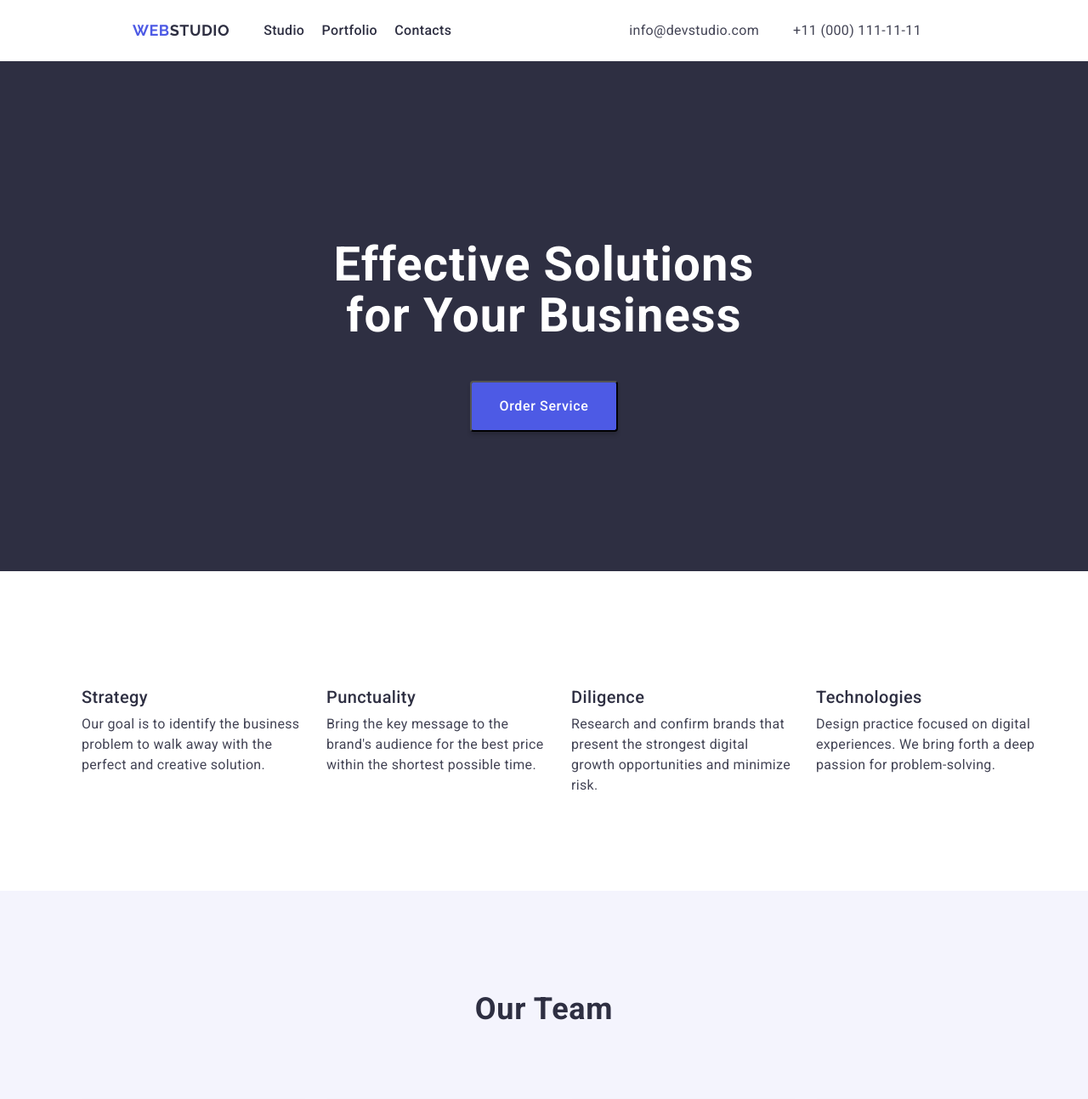
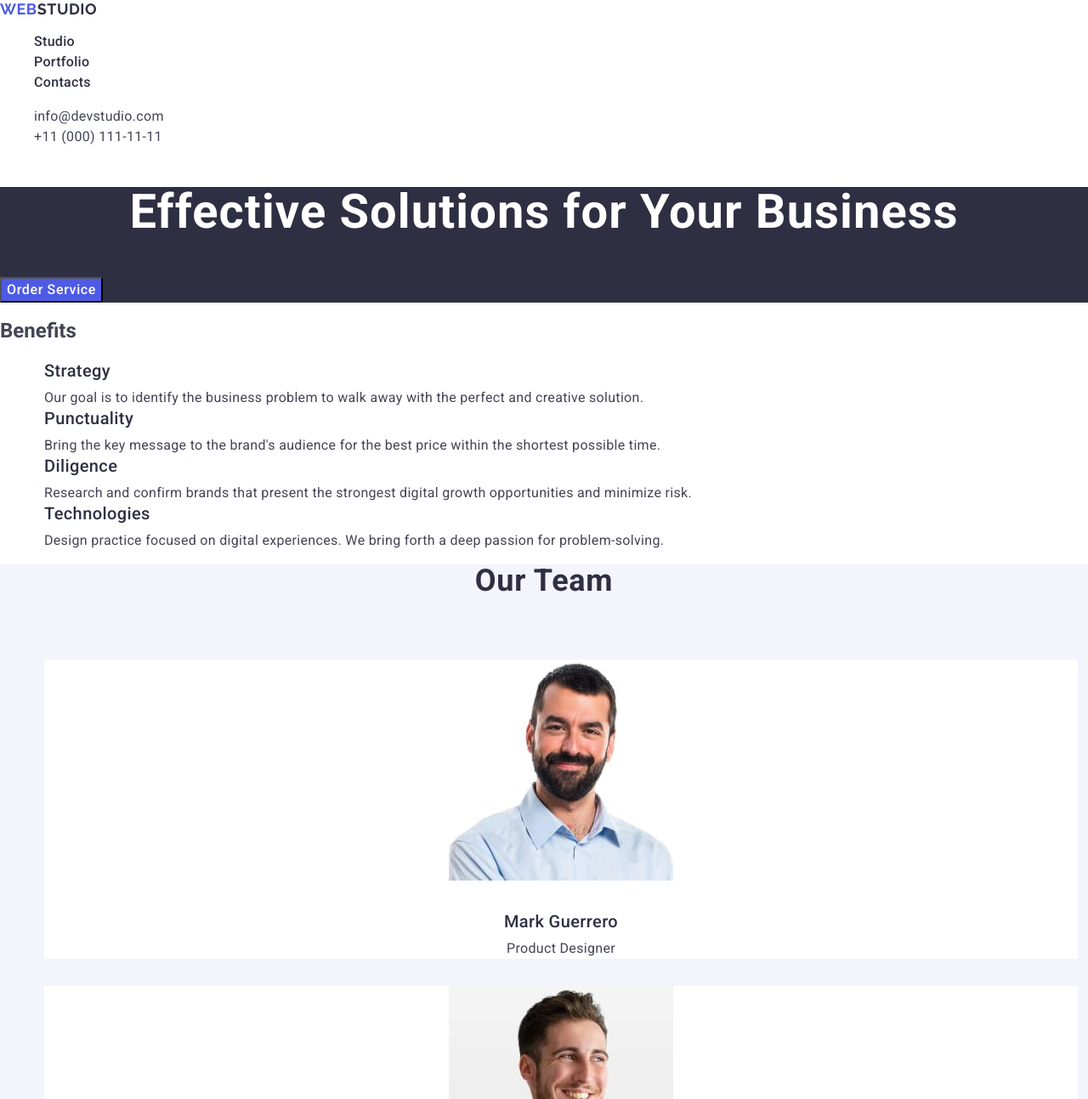
Before and after one commit to klimbass/goit-markup-hw-02, a plain HTML site: page index.html in a window 1280 px wide. Shown: the top 1293 px of the page at 85% size. Drawn offline with nearby package versions, Linux system fonts and the light colour scheme.

Commit message:
del-many-tags

```diff
--- a/css/styles.css
+++ b/css/styles.css
@@ -4,8 +4,6 @@ body {
   color: #434455;
 
   background-color: #fff;
-  margin: 0;
-  padding: 0;
 }
 button {
   cursor: pointer;
@@ -21,12 +19,7 @@ ul li {
 /*------ HEADER ------*/
 
 .top-line {
-  height: 72px;
-  display: flex;
-  flex-direction: row;
-  align-items: center;
   justify-content: space-between;
-  padding: 24px 156px;
 }
 
 .main-logo {
@@ -43,16 +36,9 @@ ul li {
 }
 
 .top-line-nav {
-  display: flex;
-  flex-direction: row;
-  align-items: center;
 }
 
 .top-line-nav > ul {
-  display: flex;
-  flex-direction: row;
-  width: 261px;
-  height: 24px;
   justify-content: space-between;
   font-size: 16px;
   font-weight: 500;
@@ -64,8 +50,6 @@ address {
   font-style: normal;
 }
 .addresat > ul {
-  display: flex;
-  flex-direction: row;
 }
 .addresat > ul li > a {
   font-size: 16px;
@@ -92,12 +76,8 @@ address {
 /*------ HERO SECTION ------*/
 
 .hero {
-  height: 600px;
   background-color: #2e2f42;
-  display: flex;
-  flex-direction: column;
   justify-content: center;
-  align-items: center;
 }
 
 .hero-title {
@@ -106,14 +86,10 @@ address {
   line-height: 1.07;
   letter-spacing: 1.12px;
   color: white;
-  width: 496px;
   text-align: center;
 }
 .hero-button {
-  padding: 16px 32px;
-  border-radius: 4px;
   background-color: #4d5ae5;
-  box-shadow: 0px 4px 4px 0px rgba(0, 0, 0, 0.15);
   color: #ffffff;
   font-size: 16px;
   font-weight: 500;
@@ -129,24 +105,17 @@ address {
 /*------ Section benefits ------*/
 
 .benefits {
-  padding: 120px 156px;
-  display: flex;
-  flex-direction: row;
   justify-content: center;
 }
 
 .benefits-title {
-  display: none;
 }
 
 .benefits-list {
-  display: flex;
   justify-content: space-between;
 }
 
 .benefits-list > li {
-  width: 264px;
-  height: 104px;
   margin: 0 12px;
 }
 
@@ -175,9 +144,6 @@ address {
 
 .crew {
   background-color: #f4f4fd;
-  padding: 120px 156px;
-  display: flex;
-  flex-direction: column;
 }
 
 .crew-title {
@@ -192,26 +158,18 @@ address {
 }
 
 .crew-list {
-  display: flex;
   justify-content: center;
 }
 
 .crew-list > li {
-  display: flex;
-  flex-direction: column;
   justify-content: center;
   text-align: center;
-  border-radius: 0px 0px 4px 4px;
   background: #ffffff;
-  box-shadow: 0px 2px 1px 0px rgba(46, 47, 66, 0.08),
-    0px 1px 1px 0px rgba(46, 47, 66, 0.16),
-    0px 1px 6px 0px rgba(46, 47, 66, 0.08);
   margin: 0 12px;
 }
 
 .crew-list-foto {
   margin: 0 0 32px 0;
-  max-width: 264px;
   min-height: 260px;
 }
 
@@ -233,11 +191,6 @@ address {
 
 .portfolio {
   background-color: #ffffff;
-  display: flex;
-  flex-direction: column;
-  padding-top: 120px;
-  padding-bottom: 72px;
-  align-items: center;
 }
 
 .portfolio-title {
@@ -252,22 +205,13 @@ address {
 }
 
 .portfolio-list {
-  padding: 0;
-  display: flex;
   flex-flow: row wrap;
   justify-content: space-between;
   align-content: space-between;
-  width: 1128px;
 }
 
 .portfolio-list > li {
   margin-bottom: 48px;
-  display: flex;
-  width: 360px;
-  height: 420px;
-  padding-bottom: 0px;
-  flex-direction: column;
-  align-items: flex-start;
   flex-shrink: 0;
   border: 1px solid #e7e9fc;
   background-color: #ffffff;
@@ -293,8 +237,6 @@ address {
 
 .ground {
   background-color: #2e2f42;
-  height: 312px;
-  padding: 101.5px 156px;
 }
 
 .ground-logo {
@@ -317,6 +259,4 @@ address {
   font-weight: 400;
   line-height: 24px;
   letter-spacing: 0.32px;
-  width: 264px;
-  height: 72px;
 }
```
